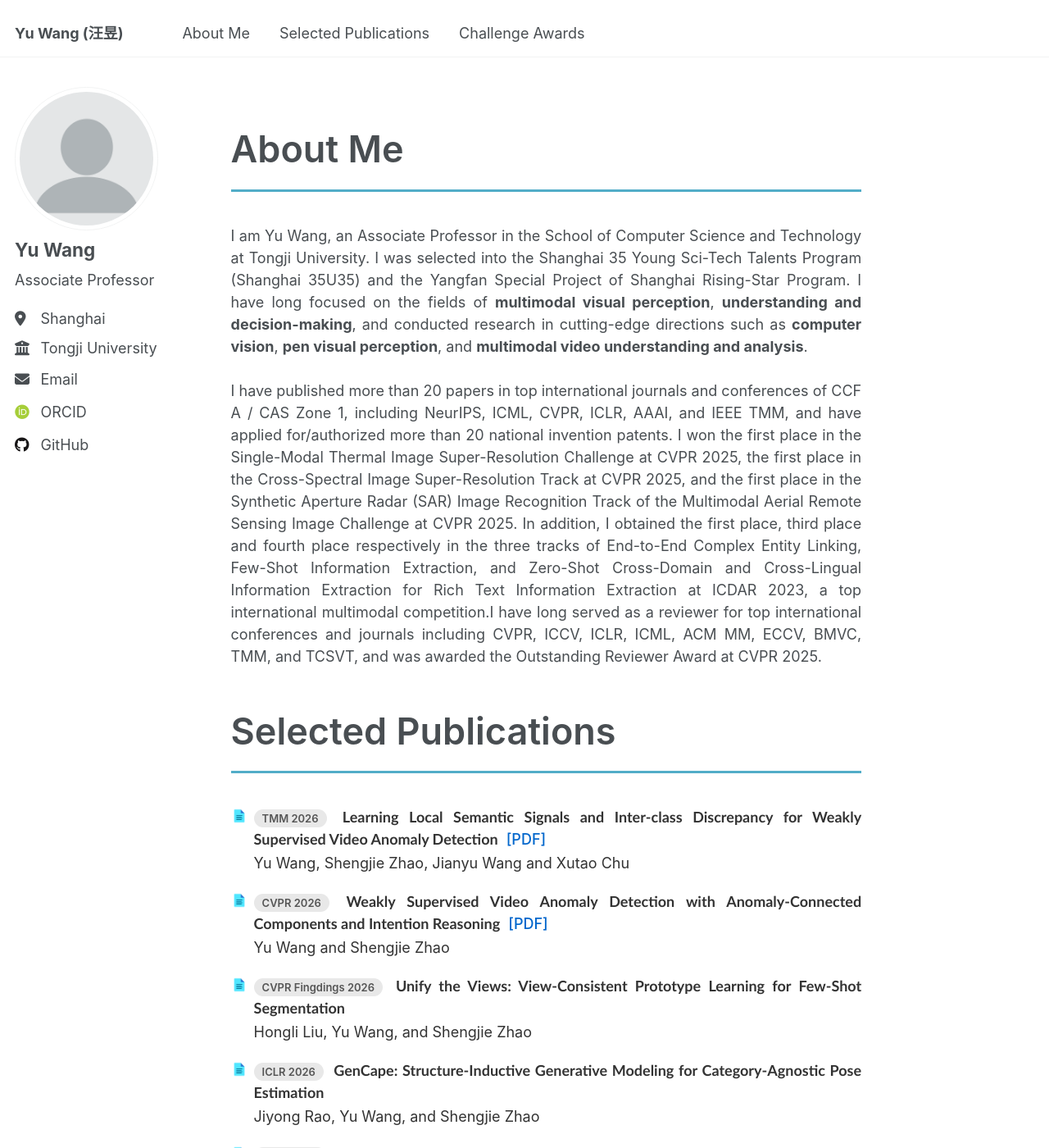
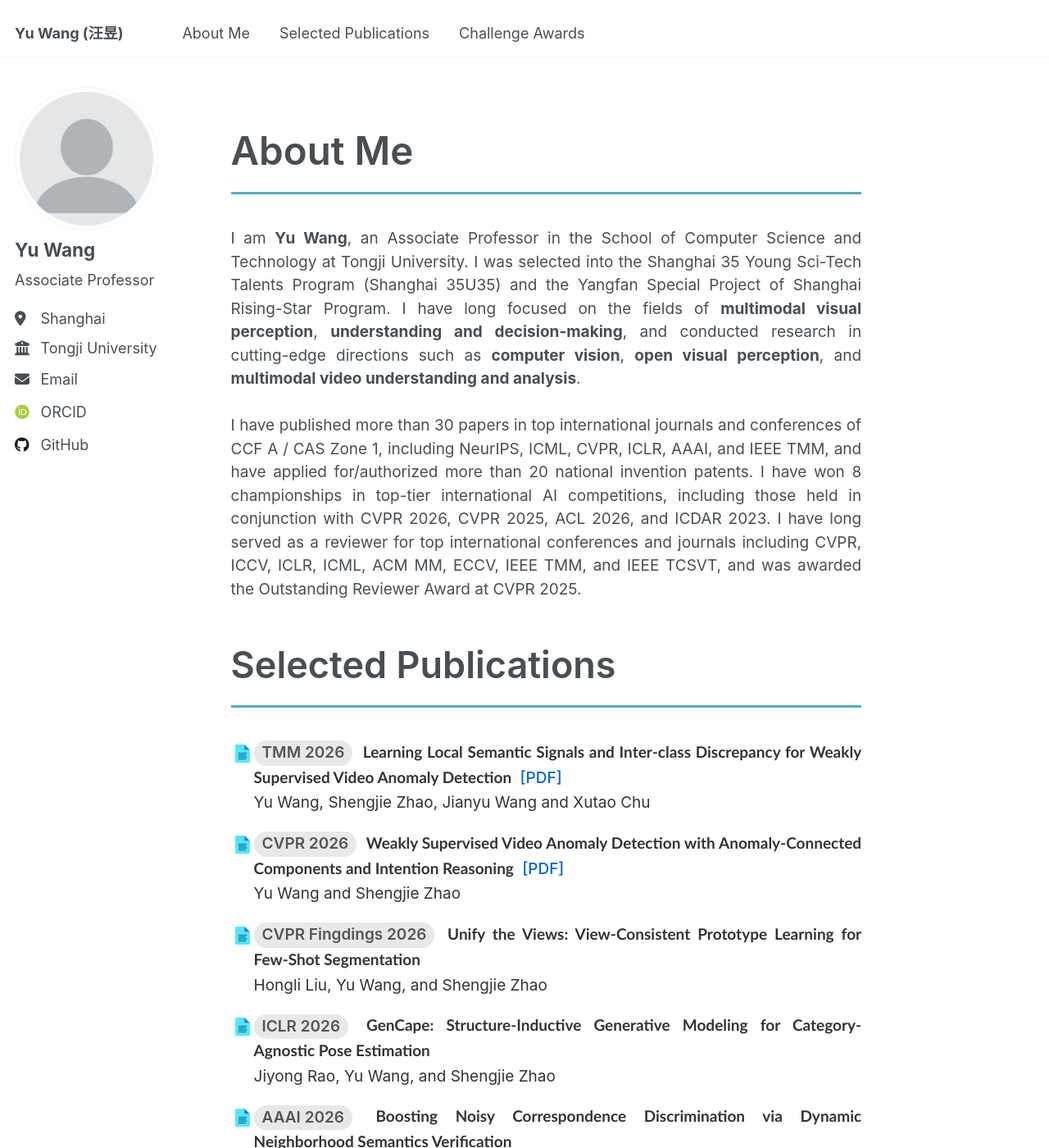
Before and after one commit to pkylin/pkylin.github.io, a Jekyll site: the page built from _pages/about.md, in a window 1280 px wide and 1400 px high. Shown: the whole window at 82% size. Built offline with Jekyll 4.4.1, drawn with Linux system fonts in a browser that asks for light colours; some web fonts are replaced; some of the changed text lies outside the part shown.

Commit message:
1. remove sitemap; 2. add challenge award items

```diff
--- a/Gemfile
+++ b/Gemfile
@@ -3,7 +3,6 @@ source 'https://rubygems.org'
 group :jekyll_plugins do
   gem 'jekyll'
   gem 'jekyll-feed'
-  gem 'jekyll-sitemap'
   gem 'jekyll-redirect-from'
   gem 'jemoji'
   gem 'webrick', '~> 1.8'
--- a/_config.yml
+++ b/_config.yml
@@ -293,7 +293,6 @@ plugins:
   - jekyll-feed
   - jekyll-gist
   - jekyll-paginate
-  - jekyll-sitemap
   - jekyll-redirect-from
   - jemoji
 
@@ -302,7 +301,6 @@ whitelist:
   - jekyll-feed
   - jekyll-gist
   - jekyll-paginate
-  - jekyll-sitemap
   - jekyll-redirect-from
   - jemoji
 
--- a/_includes/footer/custom.html
+++ b/_includes/footer/custom.html
@@ -1,3 +1,2 @@
 <!-- start custom footer snippets -->
-<a href="/sitemap/">Sitemap</a>
 <!-- end custom footer snippets -->
--- a/_pages/about.md
+++ b/_pages/about.md
@@ -34,14 +34,19 @@ redirect_from:
     padding-top: 80px;
     margin-top: -80px;
   }
+
+  /* About Me introduction font size */
+  #about-me {
+    font-size: 19px;
+  }
 </style>
 
 <section id="about-me" class="section">
 
 <div class="section-title">About Me</div>
-I am Yu Wang, an Associate Professor in the School of Computer Science and Technology at Tongji University. I was selected into the Shanghai 35 Young Sci-Tech Talents Program (Shanghai 35U35) and the Yangfan Special Project of Shanghai Rising-Star Program. I have long focused on the fields of <b>multimodal visual perception</b>, <b>understanding and decision-making</b>, and conducted research in cutting-edge directions such as <b>computer vision</b>, <b>pen visual perception</b>, and <b>multimodal video understanding and analysis</b>.
+I am <b>Yu Wang</b>, an Associate Professor in the School of Computer Science and Technology at Tongji University. I was selected into the Shanghai 35 Young Sci-Tech Talents Program (Shanghai 35U35) and the Yangfan Special Project of Shanghai Rising-Star Program. I have long focused on the fields of <b>multimodal visual perception</b>, <b>understanding and decision-making</b>, and conducted research in cutting-edge directions such as <b>computer vision</b>, <b>open visual perception</b>, and <b>multimodal video understanding and analysis</b>.
 <br/><br/>
-I have published more than 20 papers in top international journals and conferences of CCF A / CAS Zone 1, including NeurIPS, ICML, CVPR, ICLR, AAAI, and IEEE TMM, and have applied for/authorized more than 20 national invention patents. I won the first place in the Single-Modal Thermal Image Super-Resolution Challenge at CVPR 2025, the first place in the Cross-Spectral Image Super-Resolution Track at CVPR 2025, and the first place in the Synthetic Aperture Radar (SAR) Image Recognition Track of the Multimodal Aerial Remote Sensing Image Challenge at CVPR 2025. In addition, I obtained the first place, third place and fourth place respectively in the three tracks of End-to-End Complex Entity Linking, Few-Shot Information Extraction, and Zero-Shot Cross-Domain and Cross-Lingual Information Extraction for Rich Text Information Extraction at ICDAR 2023, a top international multimodal competition.I have long served as a reviewer for top international conferences and journals including CVPR, ICCV, ICLR, ICML, ACM MM, ECCV, BMVC, TMM, and TCSVT, and was awarded the Outstanding Reviewer Award at CVPR 2025.
+I have published more than 30 papers in top international journals and conferences of CCF A / CAS Zone 1, including NeurIPS, ICML, CVPR, ICLR, AAAI, and IEEE TMM, and have applied for/authorized more than 20 national invention patents. I have won 8 championships in top-tier international AI competitions, including those held in conjunction with CVPR 2026, CVPR 2025, ACL 2026, and ICDAR 2023. I have long served as a reviewer for top international conferences and journals including CVPR, ICCV, ICLR, ICML, ACM MM, ECCV, IEEE TMM, and IEEE TCSVT, and was awarded the Outstanding Reviewer Award at CVPR 2025.
 </section>
 
 <section id="publications" class="section">
--- a/_sass/layout/_single-page.scss
+++ b/_sass/layout/_single-page.scss
@@ -69,7 +69,7 @@ html {
     flex: 1;
     min-width: 0;
     font-family: -apple-system, BlinkMacSystemFont, "Segoe UI", Roboto, sans-serif;
-    font-size: 18px;
+    font-size: 19px;
     line-height: 1.5;
     color: #333;
     text-align: justify;
@@ -77,7 +77,7 @@ html {
 
   .publication-entry {
     font-family: -apple-system, BlinkMacSystemFont, "Segoe UI", Roboto, sans-serif;
-    font-size: 18px;
+    font-size: 19px;
     line-height: 1.5;
     margin: 0;
     color: #333;
@@ -93,7 +93,7 @@ html {
 
 .conference-year {
   font-weight: 600;
-  font-size: 13px;
+  font-size: 19px;
   color: #555;
   background-color: #e8e8e8;
   padding: 2px 10px;
@@ -113,8 +113,8 @@ html {
 }
 
 .publication-icon {
-  width: 20px;
-  height: 20px;
+  width: 28px;
+  height: 28px;
   display: block;
   vertical-align: baseline;
 }
```
Also changed, not shown: _challenges/all-challenges.md (+12 -0 lines), _data/challenges.yml (+8 -0 lines), _pages/sitemap.md (deleted, +0 -37 lines).
